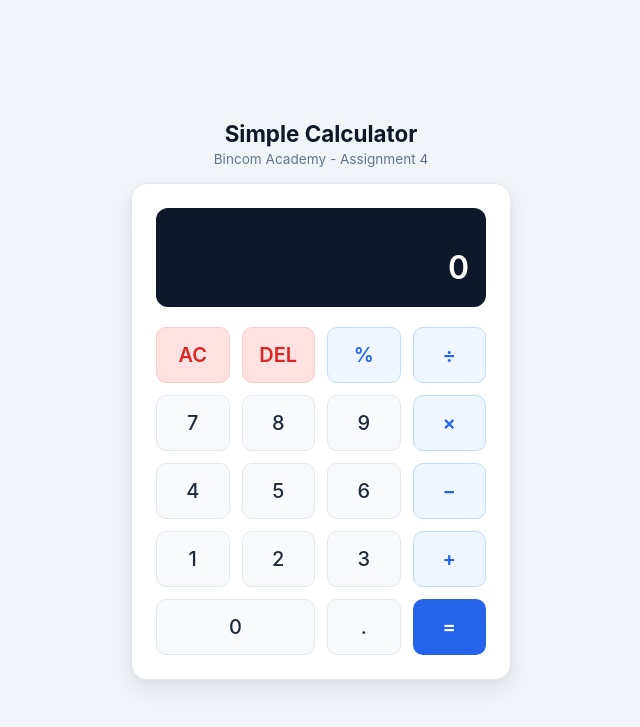
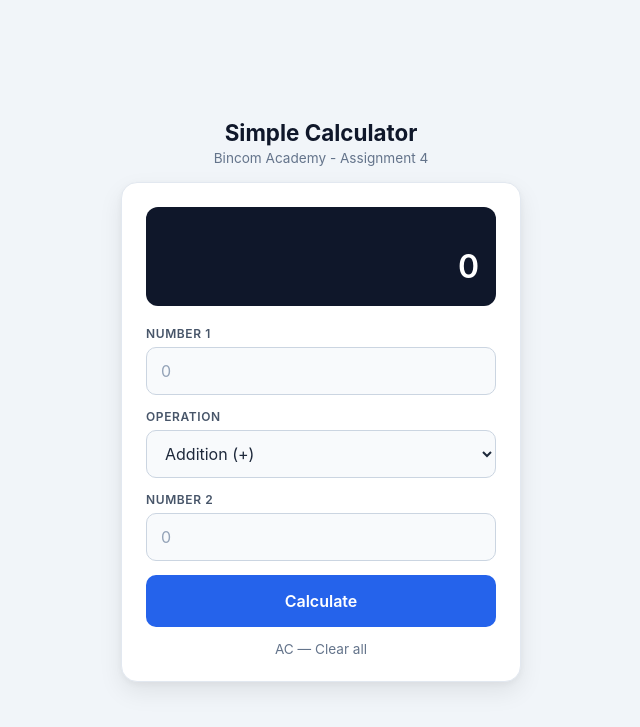
Before and after one commit to Bendy-Paul/bincom-academy-assessments, a PHP site: page / in a window 1280 px wide. Shown: the top 727 px of the page, without its empty margins (319-959 px from the left). Run offline with PHP 8.4, Linux system fonts and the light colour scheme.

Commit message:
refactor: rebuild assignment 4 calculator as a PHP GET form

```diff
--- a/assignment4/index.html
+++ /dev/null
@@ -1,55 +0,0 @@
-<!DOCTYPE html>
-<html lang="en">
-<head>
-  <meta charset="UTF-8">
-  <meta name="viewport" content="width=device-width, initial-scale=1.0">
-  <title>Bincom Assignment 4 - Simple Calculator</title>
-  <link rel="stylesheet" href="style.css">
-</head>
-<body>
-
-  <div class="calculator-container">
-    <div class="calculator-header">
-      <h2>Simple Calculator</h2>
-      <p>Bincom Academy - Assignment 4</p>
-    </div>
-
-    <div class="calculator">
-      <!-- Screen / Display Area -->
-      <div class="display">
-        <div class="previous-operand" id="previousOperand"></div>
-        <div class="current-operand" id="currentOperand">0</div>
-      </div>
-
-      <!-- Button Grid -->
-      <div class="buttons-grid">
-        <button type="button" class="btn btn-action" data-action="clear">AC</button>
-        <button type="button" class="btn btn-action" data-action="delete">DEL</button>
-        <button type="button" class="btn btn-operator" data-action="percent">%</button>
-        <button type="button" class="btn btn-operator" data-operation="÷">÷</button>
-
-        <button type="button" class="btn btn-number" data-number="7">7</button>
-        <button type="button" class="btn btn-number" data-number="8">8</button>
-        <button type="button" class="btn btn-number" data-number="9">9</button>
-        <button type="button" class="btn btn-operator" data-operation="×">×</button>
-
-        <button type="button" class="btn btn-number" data-number="4">4</button>
-        <button type="button" class="btn btn-number" data-number="5">5</button>
-        <button type="button" class="btn btn-number" data-number="6">6</button>
-        <button type="button" class="btn btn-operator" data-operation="-">−</button>
-
-        <button type="button" class="btn btn-number" data-number="1">1</button>
-        <button type="button" class="btn btn-number" data-number="2">2</button>
-        <button type="button" class="btn btn-number" data-number="3">3</button>
-        <button type="button" class="btn btn-operator" data-operation="+">+</button>
-
-        <button type="button" class="btn btn-number btn-zero" data-number="0">0</button>
-        <button type="button" class="btn btn-number" data-number=".">.</button>
-        <button type="button" class="btn btn-equal" data-action="equals">=</button>
-      </div>
-    </div>
-  </div>
-
-  <script src="script.js"></script>
-</body>
-</html>
--- /dev/null
+++ b/assignment4/index.php
@@ -0,0 +1,136 @@
+<?php
+// Supported operations: key => label / symbol
+$operations = [
+    'add'      => ['label' => 'Addition (+)',       'symbol' => '+'],
+    'subtract' => ['label' => 'Subtraction (−)',    'symbol' => '−'],
+    'multiply' => ['label' => 'Multiplication (×)', 'symbol' => '×'],
+    'divide'   => ['label' => 'Division (÷)',       'symbol' => '÷'],
+];
+
+// Form state (kept so the submitted values remain visible after the request)
+$number1   = '';
+$number2   = '';
+$operation = 'add';
+$result    = null;
+$error     = '';
+$expression = '';
+
+/**
+ * Format a number for display: trims trailing zeros and adds thousands separators.
+ */
+function formatNumber(float $number): string
+{
+    $number = round($number, 10);
+
+    if (floor($number) === $number && abs($number) < 1e15) {
+        return number_format($number, 0, '.', ',');
+    }
+
+    return rtrim(rtrim(number_format($number, 10, '.', ','), '0'), '.');
+}
+
+// A calculation is only attempted when all three GET parameters are present
+if (isset($_GET['number1'], $_GET['number2'], $_GET['operation'])) {
+    $number1   = trim((string) $_GET['number1']);
+    $number2   = trim((string) $_GET['number2']);
+    $operation = (string) $_GET['operation'];
+
+    if (!array_key_exists($operation, $operations)) {
+        $error = 'Please choose a valid operation.';
+    } elseif (!is_numeric($number1) || !is_numeric($number2)) {
+        $error = 'Please enter a valid number in both fields.';
+    } elseif ($operation === 'divide' && (float) $number2 == 0.0) {
+        $error = 'Cannot divide by zero.';
+    } else {
+        $first  = (float) $number1;
+        $second = (float) $number2;
+
+        switch ($operation) {
+            case 'add':
+                $result = $first + $second;
+                break;
+            case 'subtract':
+                $result = $first - $second;
+                break;
+            case 'multiply':
+                $result = $first * $second;
+                break;
+            case 'divide':
+                $result = $first / $second;
+                break;
+        }
+
+        $expression = formatNumber($first) . ' ' . $operations[$operation]['symbol'] . ' ' . formatNumber($second) . ' =';
+    }
+}
+?>
+<!DOCTYPE html>
+<html lang="en">
+<head>
+  <meta charset="UTF-8">
+  <meta name="viewport" content="width=device-width, initial-scale=1.0">
+  <title>Bincom Assignment 4 - Simple Calculator</title>
+  <link rel="stylesheet" href="style.css">
+</head>
+<body>
+
+  <div class="calculator-container">
+    <div class="calculator-header">
+      <h2>Simple Calculator</h2>
+      <p>Bincom Academy - Assignment 4</p>
+    </div>
+
+    <div class="calculator">
+      <!-- Screen / Display Area -->
+      <div class="display">
+        <div class="previous-operand">
+          <?php echo $expression !== '' ? htmlspecialchars($expression, ENT_QUOTES) : '&nbsp;'; ?>
+        </div>
+        <div class="current-operand<?php echo $error !== '' ? ' is-error' : ''; ?>">
+          <?php
+          if ($error !== '') {
+              echo htmlspecialchars($error, ENT_QUOTES);
+          } elseif ($result !== null) {
+              echo htmlspecialchars(formatNumber($result), ENT_QUOTES);
+          } else {
+              echo '0';
+          }
+          ?>
+        </div>
+      </div>
+
+      <!-- GET form: the values travel in the URL as ?number1=...&number2=...&operation=... -->
+      <form class="calculator-form" method="get" action="index.php" autocomplete="off">
+        <div class="field">
+          <label for="number1">Number 1</label>
+          <input type="number" step="any" id="number1" name="number1"
+                 value="<?php echo htmlspecialchars($number1, ENT_QUOTES); ?>"
+                 placeholder="0" required>
+        </div>
+
+        <div class="field">
+          <label for="operation">Operation</label>
+          <select id="operation" name="operation">
+            <?php foreach ($operations as $key => $op): ?>
+              <option value="<?php echo htmlspecialchars($key, ENT_QUOTES); ?>"<?php echo $key === $operation ? ' selected' : ''; ?>>
+                <?php echo htmlspecialchars($op['label'], ENT_QUOTES); ?>
+              </option>
+            <?php endforeach; ?>
+          </select>
+        </div>
+
+        <div class="field">
+          <label for="number2">Number 2</label>
+          <input type="number" step="any" id="number2" name="number2"
+                 value="<?php echo htmlspecialchars($number2, ENT_QUOTES); ?>"
+                 placeholder="0" required>
+        </div>
+
+        <button type="submit" class="btn btn-equal">Calculate</button>
+        <a class="clear-link" href="index.php">AC &mdash; Clear all</a>
+      </form>
+    </div>
+  </div>
+
+</body>
+</html>
--- a/assignment4/style.css
+++ b/assignment4/style.css
@@ -17,7 +17,7 @@ body {
 
 .calculator-container {
   width: 100%;
-  max-width: 380px;
+  max-width: 400px;
 }
 
 .calculator-header {
@@ -73,81 +73,97 @@ body {
   letter-spacing: 1px;
 }
 
-/* Grid Layout */
-.buttons-grid {
-  display: grid;
-  grid-template-columns: repeat(4, 1fr);
-  gap: 12px;
+.current-operand.is-error {
+  font-size: 1.05rem;
+  font-weight: 500;
+  color: #fca5a5;
+  letter-spacing: 0;
 }
 
-/* Common Button Styles */
+/* Calculator Form */
+.calculator-form {
+  display: flex;
+  flex-direction: column;
+  gap: 14px;
+}
+
+.field {
+  display: flex;
+  flex-direction: column;
+  gap: 6px;
+}
+
+.field label {
+  font-size: 0.75rem;
+  font-weight: 600;
+  text-transform: uppercase;
+  letter-spacing: 0.6px;
+  color: #475569;
+}
+
+.field input,
+.field select {
+  width: 100%;
+  height: 48px;
+  padding: 0 14px;
+  font-size: 1rem;
+  color: #1e293b;
+  background-color: #f8fafc;
+  border: 1px solid #cbd5e1;
+  border-radius: 10px;
+  outline: none;
+  transition: border-color 0.15s ease, box-shadow 0.15s ease, background-color 0.15s ease;
+}
+
+.field input::placeholder {
+  color: #94a3b8;
+}
+
+.field input:focus,
+.field select:focus {
+  background-color: #ffffff;
+  border-color: #2563eb;
+  box-shadow: 0 0 0 3px rgba(37, 99, 235, 0.15);
+}
+
+/* Buttons and Links */
 .btn {
-  border: none;
-  border-radius: 10px;
-  height: 56px;
-  font-size: 1.25rem;
-  font-weight: 500;
-  cursor: pointer;
-  transition: background-color 0.15s ease, transform 0.05s ease;
-  user-select: none;
   display: flex;
   align-items: center;
   justify-content: center;
+  height: 52px;
+  border: none;
+  border-radius: 10px;
+  font-size: 1rem;
+  font-weight: 600;
+  cursor: pointer;
+  user-select: none;
+  transition: background-color 0.15s ease, transform 0.05s ease;
 }
 
 .btn:active {
-  transform: scale(0.96);
+  transform: scale(0.98);
 }
 
-/* Number Buttons */
-.btn-number {
-  background-color: #f8fafc;
-  color: #1e293b;
-  border: 1px solid #e2e8f0;
-}
-
-.btn-number:hover {
-  background-color: #e2e8f0;
-}
-
-/* Operator Buttons */
-.btn-operator {
-  background-color: #eff6ff;
-  color: #2563eb;
-  font-weight: 600;
-  border: 1px solid #bfdbfe;
-}
-
-.btn-operator:hover {
-  background-color: #dbeafe;
-}
-
-/* Action Buttons (Clear, Del) */
-.btn-action {
-  background-color: #fee2e2;
-  color: #dc2626;
-  font-weight: 600;
-  border: 1px solid #fecaca;
-}
-
-.btn-action:hover {
-  background-color: #fecaca;
-}
-
-/* Equal Button */
 .btn-equal {
   background-color: #2563eb;
   color: #ffffff;
-  font-weight: 600;
 }
 
 .btn-equal:hover {
   background-color: #1d4ed8;
 }
 
-/* Zero spans 2 columns */
-.btn-zero {
-  grid-column: span 2;
+.clear-link {
+  text-align: center;
+  font-size: 0.85rem;
+  color: #64748b;
+  text-decoration: none;
+  transition: color 0.15s ease;
+}
+
+.clear-link:hover {
+  color: #dc2626;
 }
 
 /* Responsive adjustments */
@@ -156,11 +172,6 @@ body {
     padding: 16px;
   }
 
-  .btn {
-    height: 50px;
-    font-size: 1.1rem;
-  }
-
   .current-operand {
     font-size: 1.7rem;
   }
```
Also changed, not shown: assignment4/DOCUMENTATION.md (+106 -63 lines), assignment4/script.js (deleted, +0 -126 lines), assignment4/README.md.
